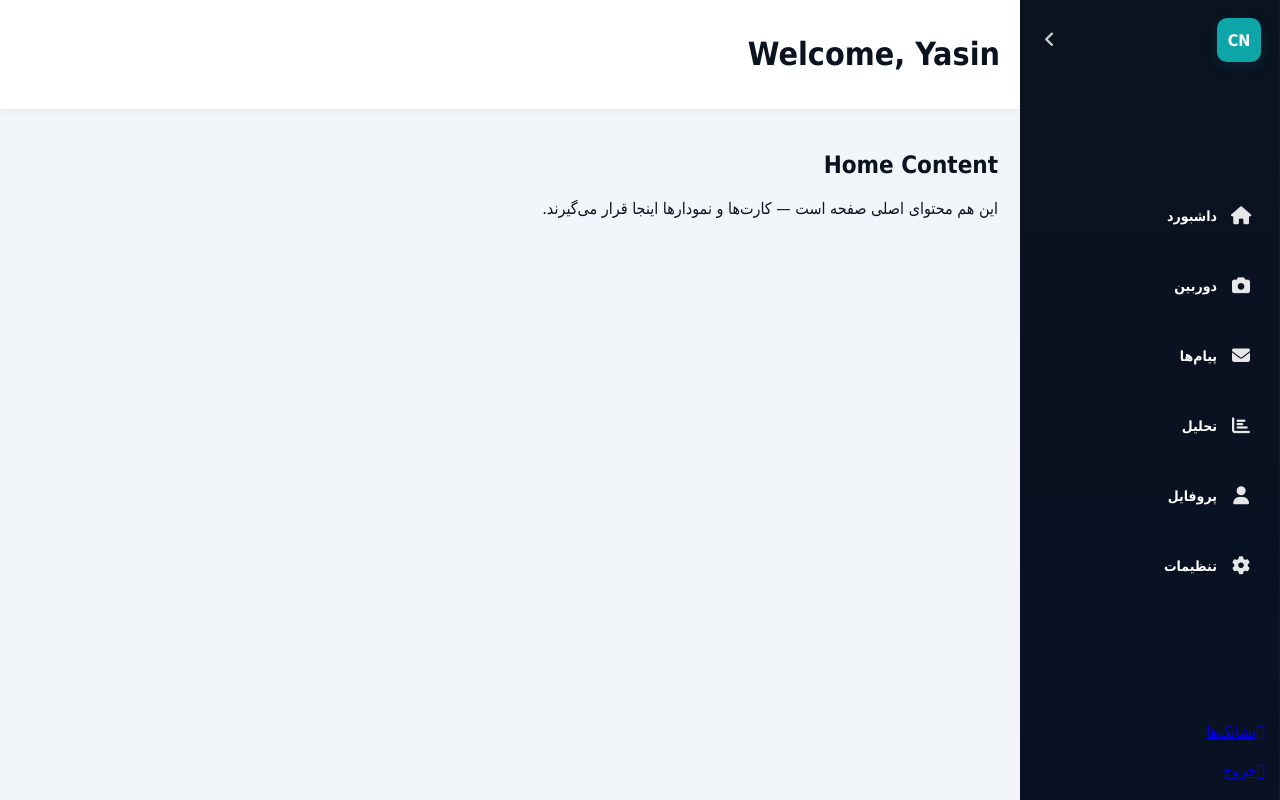
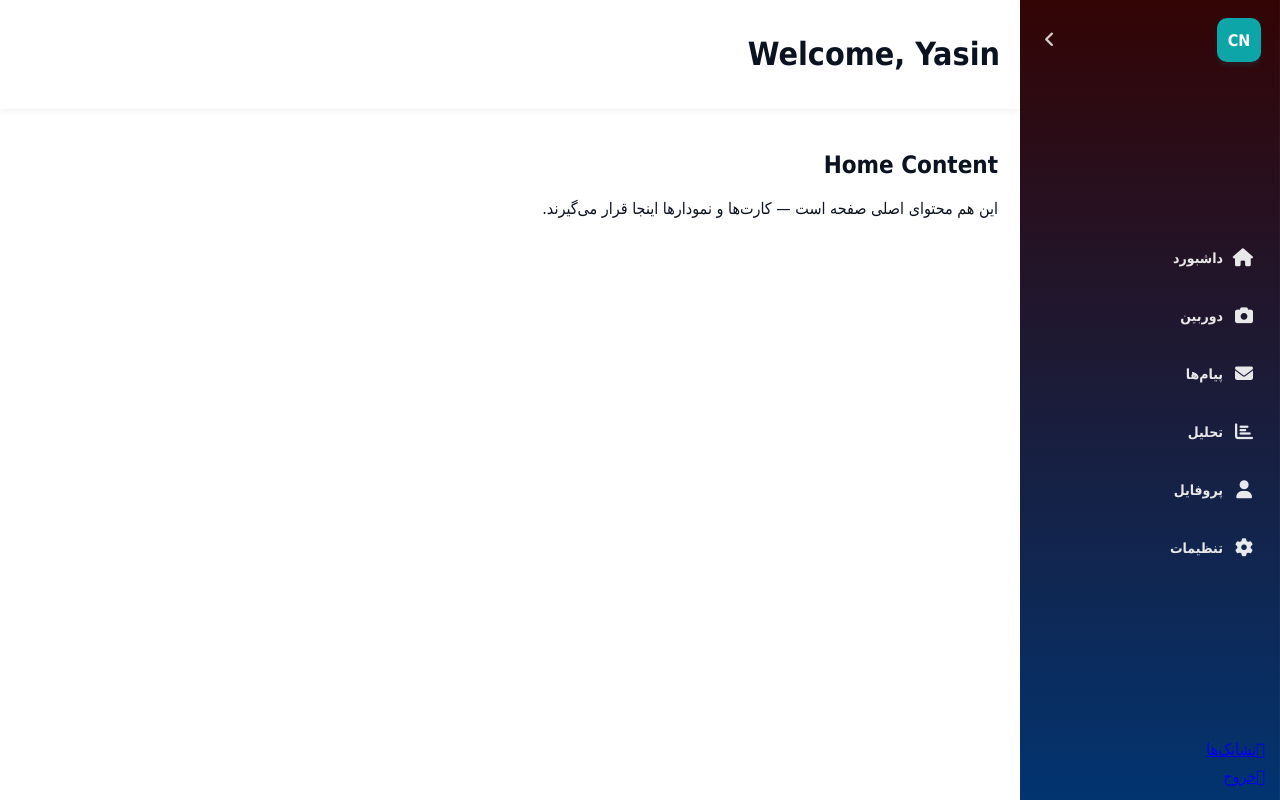
Before and after one commit to Ya3in13/Smart-home, a Flask app: page /home in a window 1280 px wide. Run offline with Flask 3, Linux system fonts and the light colour scheme.

Commit message:
Update style.css

```diff
--- a/web Server/static/style.css
+++ b/web Server/static/style.css
@@ -1,22 +1,34 @@
-/* base */
+/*
+  style.css
+  توضیح: استایل‌های پایه برای داشبورد.
+  بخش‌ها:
+    - متغیرهای root برای تم رنگی
+    - استایل‌های کلی (reset / layout)
+    - سایدبار (حالت expand / collapse)
+    - محتوای اصلی (header و content)
+*/
+
+/* متغیرهای تم */
 :root{
-  --bg:#f2f6fb;
-  --sidebar:#0f1724;
+  --bg:#ffffff;
+  --sidebar:#1e2c43;
   --muted:#9aa6b2;
   --accent:#4f46e5;
-  --white:#fff;
+  --white:#e9e8e8;
 }
 
+/* پایه */
 *{box-sizing:border-box}
 html,body{height:100%;margin:0;font-family:Tahoma, "Segoe UI", Roboto, sans-serif;background:var(--bg);color:#0b1220}
 
-/* layout */
+/* چیدمان کلی: container افقی با سایدبار و محتوای اصلی */
 .wrap{display:flex;height:100vh;}
 
-/* SIDEBAR */
+/* ------------------ SIDEBAR ------------------ */
+/* نوار کناری: شامل حالت باز (عرض کامل) و حالت جمع‌شده (collapsed) */
 .sidebar{
-  width:260px;                /* expanded width */
-  background:linear-gradient(180deg,#0b1220,#091223);
+  width:260px;                /* عرض در حالت باز */
+  background:linear-gradient(180deg,#330404,#023470);
   color:var(--white);
   display:flex;
   flex-direction:column;
@@ -27,24 +39,24 @@ html,body{height:100%;margin:0;font-family:Tahoma, "Segoe UI", Roboto, sans-seri
   direction:rtl;
 }
 
-/* Collapsed state */
+/* حالت جمع‌شده: فقط آیکون‌ها دیده می‌شود */
 .sidebar.collapsed{ width:72px; }
 
-/* top area: brand + toggle */
+/* بالای سایدبار: برند و دکمه تغییر حالت */
 .topbar{ display:flex; align-items:center; justify-content:space-between; padding:18px; gap:8px; }
 .brand{
   width:44px;height:44px;border-radius:10px;background:#0ea5a9;display:flex;align-items:center;justify-content:center;font-weight:700;
-  box-shadow:0 4px 14px rgba(14,165,169,0.12);
+  box-shadow:0 4px 4px rgba(14,165,169,0.12);
   color:white;
 }
 .toggle-btn{
   background:transparent;border:none;color:rgba(255,255,255,0.8);font-size:18px;padding:6px;border-radius:8px;cursor:pointer;
 }
-.toggle-btn:hover{ background:rgba(255,255,255,0.03); }
+.toggle-btn:hover{ background:rgba(255, 255, 255, 0); }
 
-/* nav */
+/* منو */
 .nav ul, .bottom ul{ list-style:none;padding:0;margin:0; display:flex; flex-direction:column; gap:8px;}
-.nav li, .bottom li{ position:relative; margin:6px 0; }
+.nav li, .bottom li{ position:relative; margin:0px 0; }
 
 .nav a{
   display:flex; align-items:center; gap:12px; text-decoration:none; color:var(--white);
@@ -52,13 +64,13 @@ html,body{height:100%;margin:0;font-family:Tahoma, "Segoe UI", Roboto, sans-seri
 }
 .nav a .label{ font-size:14px; font-weight:600; }
 
-/* icon style */
-.nav a i{ font-size:18px; width:24px; text-align:center; color:rgba(255,255,255,0.9); }
+/* استایل آیکون‌ها */
+.nav a i{ font-size:18px; width:18px; text-align:center; color:rgba(255,255,255,0.9); }
 
-/* hover */
+/* افکت hover */
 .nav a:hover{ background:rgba(255,255,255,0.03); transform:translateX(-4px); }
 
-/* tooltip: visible when collapsed */
+/* تولتیپ زمانی که سایدبار جمع است (نمایش متن آیتم به صورت شناور) */
 .nav li::after{
   content: attr(data-label);
   position:absolute;
@@ -70,32 +82,34 @@ html,body{height:100%;margin:0;font-family:Tahoma, "Segoe UI", Roboto, sans-seri
   padding:8px 10px;
   border-radius:8px;
   white-space:nowrap;
-  font-size:13px;
+  font: size 11px;
   opacity:0;
   pointer-events:none;
   transition:opacity .12s, transform .12s;
   margin-right:12px;
   box-shadow:0 6px 18px rgba(2,6,23,0.6);
 }
-/* show tooltip only when collapsed and on hover */
+/* نشان دادن تولتیپ در حالت collapsed */
 .sidebar.collapsed .nav li:hover::after,
 .sidebar.collapsed .bottom li:hover::after{
   opacity:1;
   transform:translateY(-50%) translateX(0);
 }
 
-/* hide labels when collapsed */
+/* مخفی کردن متن لیبل در حالت collapsed */
 .sidebar.collapsed .label{ display:none; }
 
-/* bottom area */
+/* بخش پایین سایدبار */
 .bottom{ padding:14px; }
 
 /* MAIN */
+/* ------------------ MAIN (محتوای اصلی) ------------------ */
 .main{flex:1;display:flex;flex-direction:column}
 .header{ background:white;padding:14px 20px; box-shadow:0 2px 6px rgba(0,0,0,0.06) }
 .content{ padding:22px }
 
 /* responsive small screens */
+/* واکنش‌گرایی: در صفحه‌های کوچک، سایدبار به صورت لانچینگ (کشویی) رفتار می‌کند */
 @media (max-width:720px){
   .sidebar{ position:fixed; left:0; top:0; bottom:0; z-index:50; transform:translateX(-100%); width:260px; }
   .sidebar.open{ transform:translateX(0); }
```
